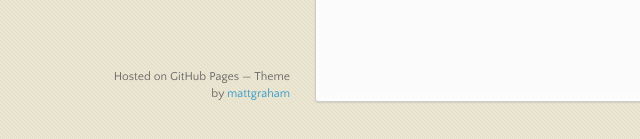
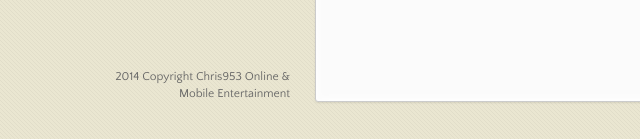
Before and after one commit to comentertainment/comentertainment.github.io, a plain HTML site: page index.html in a window 1280 px wide. Shown: the part 658-797 px from the top of the page, 0-640 px from the left. Drawn offline with nearby package versions, Linux system fonts and the light colour scheme.

Commit message:
Update index.html

```diff
--- a/index.html
+++ b/index.html
@@ -40,7 +40,7 @@ Or you can downlod apps here.
 And here's an app you should check out - <a href="https://github.com/christiancoate/iCurriculum">iCurriculum</a> - by Christian Coate - Founder and Owner of COM Entertainment! Have fun!</p>
       </section>
       <footer>
-        <p><small>Hosted on GitHub Pages &mdash; Theme by <a href="https://twitter.com/michigangraham">mattgraham</a></small></p>
+        <p><small>2014 Copyright Chris953 Online & Mobile Entertainment</small>
       </footer>
     </div>
     <!--[if !IE]><script>fixScale(document);</script><![endif]-->
```
